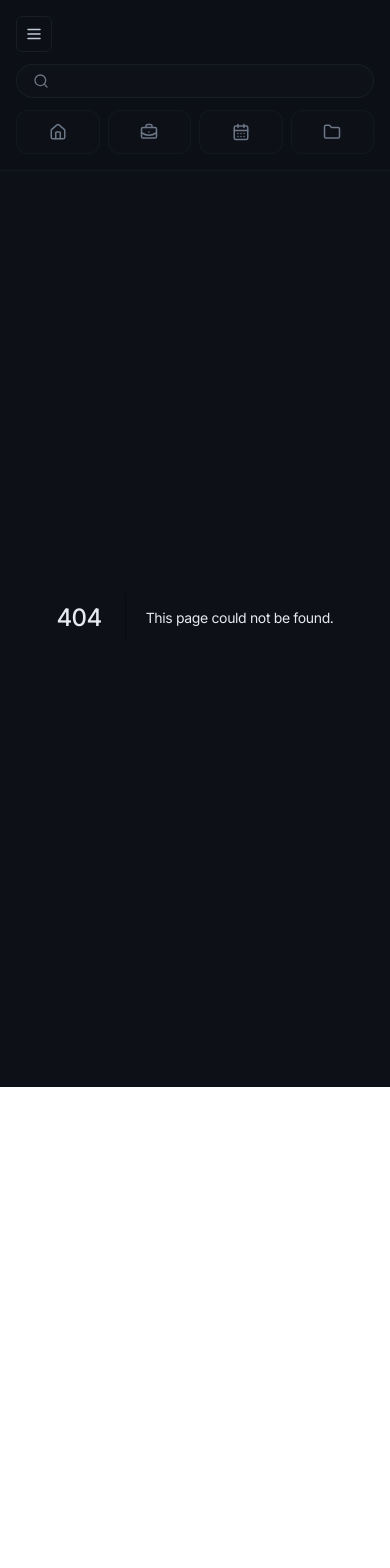
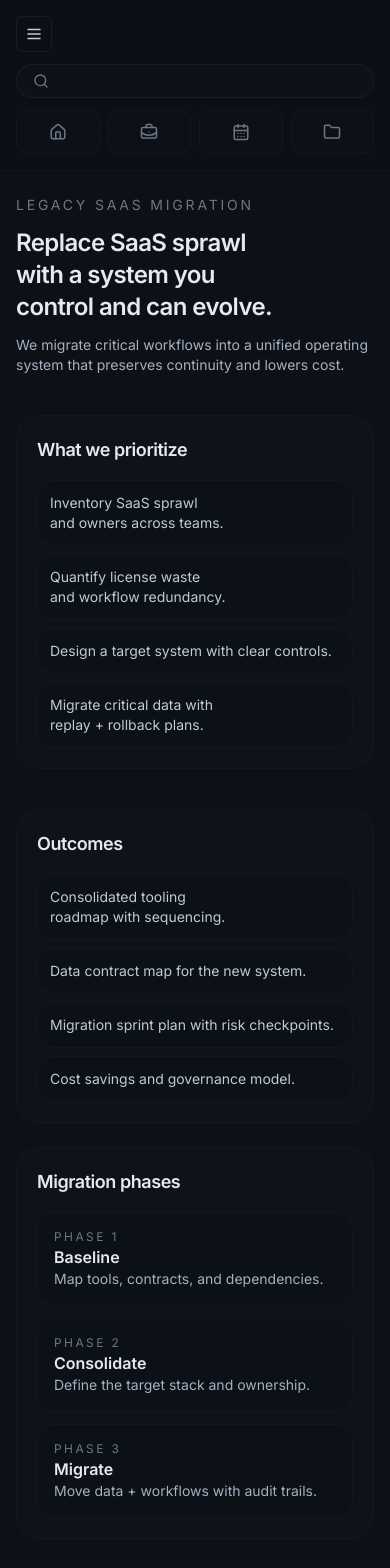
Before and after one commit to paulmalmquist/Consulting_site, a Next.js app: page /legacy-saas-migration in a window 390 px wide. Before the commit this address had no page. Shown: the top 1568 px of the page. Before the commit the page ends 1087 px from the top, so only its background shows below. Built offline with nearby package versions, Linux system fonts and the light colour scheme.

Commit message:
Improve mobile capability navigation

```diff
--- /dev/null
+++ b/app/ai-concierge/page.tsx
@@ -0,0 +1,91 @@
+import Link from 'next/link';
+
+const focusAreas = [
+  'Frontline enablement for faster response + resolution.',
+  'Executive copilots for recurring reporting and briefs.',
+  'Knowledge retrieval across SOPs, tickets, and contracts.',
+  'AI guardrails that keep answers audit-ready.'
+];
+
+const deliverables = [
+  'Priority use-case shortlist with ROI estimate.',
+  'Data readiness checklist and redaction plan.',
+  'Prototype concierge flows (chat + email).',
+  'Governance model for prompt, tool, and policy updates.'
+];
+
+const steps = [
+  { title: 'Discover', detail: 'Interview stakeholders + review workflows.' },
+  { title: 'Design', detail: 'Map concierge flows and data contracts.' },
+  { title: 'Pilot', detail: 'Launch a scoped concierge in 3-4 weeks.' }
+];
+
+export default function AIConciergePage() {
+  return (
+    <div className="space-y-10 sm:space-y-12">
+      <section className="space-y-3 sm:space-y-4">
+        <p className="text-sm uppercase tracking-[0.2em] text-slate-400">AI Concierge</p>
+        <h1 className="text-2xl font-semibold tracking-tight text-white sm:text-3xl md:text-4xl">
+          Bring practical AI into the workflows your teams already live in.
+        </h1>
+        <p className="text-sm text-slate-300 sm:text-base">
+          We design a concierge layer that boosts speed, accuracy, and control without replacing your systems.
+        </p>
+      </section>
+
+      <section className="rounded-3xl border border-slate-800/70 bg-slate-900/60 p-5 sm:p-6">
+        <h2 className="text-lg font-semibold text-white sm:text-xl">Where the concierge fits</h2>
+        <ul className="mt-4 space-y-2 text-sm text-slate-200">
+          {focusAreas.map((item) => (
+            <li key={item} className="rounded-2xl border border-slate-800/70 bg-slate-950/40 p-3">
+              {item}
+            </li>
+          ))}
+        </ul>
+      </section>
+
+      <section className="grid gap-6 lg:grid-cols-[1.1fr_0.9fr]">
+        <div className="rounded-3xl border border-slate-800/70 bg-slate-900/60 p-5 sm:p-6">
+          <h2 className="text-lg font-semibold text-white sm:text-xl">What you receive</h2>
+          <ul className="mt-4 space-y-2 text-sm text-slate-200">
+            {deliverables.map((item) => (
+              <li key={item} className="rounded-2xl border border-slate-800/70 bg-slate-950/40 p-3">
+                {item}
+              </li>
+            ))}
+          </ul>
+        </div>
+        <div className="rounded-3xl border border-slate-800/70 bg-slate-900/60 p-5 sm:p-6">
+          <h2 className="text-lg font-semibold text-white sm:text-xl">Engagement flow</h2>
+          <div className="mt-4 space-y-3">
+            {steps.map((step, index) => (
+              <div
+                key={step.title}
+                className="rounded-2xl border border-slate-800/70 bg-slate-950/40 p-4"
+              >
+                <p className="text-xs uppercase tracking-[0.2em] text-slate-400">Step {index + 1}</p>
+                <p className="text-base font-semibold text-white">{step.title}</p>
+                <p className="text-sm text-slate-300">{step.detail}</p>
+              </div>
+            ))}
+          </div>
+        </div>
+      </section>
+
+      <section className="rounded-3xl border border-slate-700/80 bg-slate-900/70 p-6 sm:p-8">
+        <div className="flex flex-col gap-4 md:flex-row md:items-center md:justify-between">
+          <div className="space-y-2">
+            <h2 className="text-xl font-semibold text-white sm:text-2xl">Ready for an AI concierge pilot?</h2>
+            <p className="text-sm text-slate-300 sm:text-base">We can scope a pilot in one working session.</p>
+          </div>
+          <Link
+            href="/contact"
+            className="rounded-full border border-cyan-300/40 bg-slate-900/70 px-6 py-3 text-sm font-semibold text-cyan-100 transition hover:border-cyan-200/60 hover:bg-cyan-200/10 focus-visible:outline-none focus-visible:ring-2 focus-visible:ring-cyan-200/70 focus-visible:ring-offset-2 focus-visible:ring-offset-slate-950"
+          >
+            Request an AI Concierge pilot
+          </Link>
+        </div>
+      </section>
+    </div>
+  );
+}
--- /dev/null
+++ b/app/legacy-saas-migration/page.tsx
@@ -0,0 +1,91 @@
+import Link from 'next/link';
+
+const priorities = [
+  'Inventory SaaS sprawl and owners across teams.',
+  'Quantify license waste and workflow redundancy.',
+  'Design a target system with clear controls.',
+  'Migrate critical data with replay + rollback plans.'
+];
+
+const outcomes = [
+  'Consolidated tooling roadmap with sequencing.',
+  'Data contract map for the new system.',
+  'Migration sprint plan with risk checkpoints.',
+  'Cost savings and governance model.'
+];
+
+const phases = [
+  { title: 'Baseline', detail: 'Map tools, contracts, and dependencies.' },
+  { title: 'Consolidate', detail: 'Define the target stack and ownership.' },
+  { title: 'Migrate', detail: 'Move data + workflows with audit trails.' }
+];
+
+export default function LegacySaaSMigrationPage() {
+  return (
+    <div className="space-y-10 sm:space-y-12">
+      <section className="space-y-3 sm:space-y-4">
+        <p className="text-sm uppercase tracking-[0.2em] text-slate-400">Legacy SaaS Migration</p>
+        <h1 className="text-2xl font-semibold tracking-tight text-white sm:text-3xl md:text-4xl">
+          Replace SaaS sprawl with a system you control and can evolve.
+        </h1>
+        <p className="text-sm text-slate-300 sm:text-base">
+          We migrate critical workflows into a unified operating system that preserves continuity and lowers cost.
+        </p>
+      </section>
+
+      <section className="rounded-3xl border border-slate-800/70 bg-slate-900/60 p-5 sm:p-6">
+        <h2 className="text-lg font-semibold text-white sm:text-xl">What we prioritize</h2>
+        <ul className="mt-4 space-y-2 text-sm text-slate-200">
+          {priorities.map((item) => (
+            <li key={item} className="rounded-2xl border border-slate-800/70 bg-slate-950/40 p-3">
+              {item}
+            </li>
+          ))}
+        </ul>
+      </section>
+
+      <section className="grid gap-6 lg:grid-cols-[1.1fr_0.9fr]">
+        <div className="rounded-3xl border border-slate-800/70 bg-slate-900/60 p-5 sm:p-6">
+          <h2 className="text-lg font-semibold text-white sm:text-xl">Outcomes</h2>
+          <ul className="mt-4 space-y-2 text-sm text-slate-200">
+            {outcomes.map((item) => (
+              <li key={item} className="rounded-2xl border border-slate-800/70 bg-slate-950/40 p-3">
+                {item}
+              </li>
+            ))}
+          </ul>
+        </div>
+        <div className="rounded-3xl border border-slate-800/70 bg-slate-900/60 p-5 sm:p-6">
+          <h2 className="text-lg font-semibold text-white sm:text-xl">Migration phases</h2>
+          <div className="mt-4 space-y-3">
+            {phases.map((phase, index) => (
+              <div
+                key={phase.title}
+                className="rounded-2xl border border-slate-800/70 bg-slate-950/40 p-4"
+              >
+                <p className="text-xs uppercase tracking-[0.2em] text-slate-400">Phase {index + 1}</p>
+                <p className="text-base font-semibold text-white">{phase.title}</p>
+                <p className="text-sm text-slate-300">{phase.detail}</p>
+              </div>
+            ))}
+          </div>
+        </div>
+      </section>
+
+      <section className="rounded-3xl border border-slate-700/80 bg-slate-900/70 p-6 sm:p-8">
+        <div className="flex flex-col gap-4 md:flex-row md:items-center md:justify-between">
+          <div className="space-y-2">
+            <h2 className="text-xl font-semibold text-white sm:text-2xl">Ready to map the migration?</h2>
+            <p className="text-sm text-slate-300 sm:text-base">We can identify the first migration wave quickly.</p>
+          </div>
+          <Link
+            href="/contact"
+            className="rounded-full border border-cyan-300/40 bg-slate-900/70 px-6 py-3 text-sm font-semibold text-cyan-100 transition hover:border-cyan-200/60 hover:bg-cyan-200/10 focus-visible:outline-none focus-visible:ring-2 focus-visible:ring-cyan-200/70 focus-visible:ring-offset-2 focus-visible:ring-offset-slate-950"
+          >
+            Plan a migration session
+          </Link>
+        </div>
+      </section>
+    </div>
+  );
+}
--- a/app/operational-assessment/page.tsx
+++ b/app/operational-assessment/page.tsx
@@ -94,16 +94,18 @@ const StepIcon = ({ step }: { step: string }) => {
 
 export default function OperationalAssessmentPage() {
   return (
-    <div className="space-y-12">
-      <section className="space-y-4">
+    <div className="space-y-10 sm:space-y-12">
+      <section className="space-y-3 sm:space-y-4">
         <p className="text-sm uppercase tracking-[0.2em] text-slate-400">Operational Assessment</p>
-        <h1 className="text-3xl font-semibold tracking-tight text-white md:text-4xl">
+        <h1 className="text-2xl font-semibold tracking-tight text-white sm:text-3xl md:text-4xl">
           Find the friction, quantify it, and replace it with traceable execution.
         </h1>
-        <p className="text-sm text-slate-300">A fast audit of motion, tools, and data contracts.</p>
+        <p className="text-sm text-slate-300 sm:text-base">
+          A fast audit of motion, tooling, and data contracts.
+        </p>
       </section>
 
-      <section className="rounded-3xl border border-slate-800/70 bg-slate-900/60 p-6">
+      <section className="rounded-3xl border border-slate-800/70 bg-slate-900/60 p-5 sm:p-6">
         <div className="grid gap-4 sm:grid-cols-2 lg:grid-cols-4">
           {steps.map((step, index) => (
             <div
@@ -132,8 +134,8 @@ export default function OperationalAssessmentPage() {
       </section>
 
       <section className="grid gap-6 lg:grid-cols-[1.1fr_0.9fr]">
-        <div className="rounded-3xl border border-slate-800/70 bg-slate-900/60 p-6">
-          <h2 className="text-xl font-semibold text-white">What you get</h2>
+        <div className="rounded-3xl border border-slate-800/70 bg-slate-900/60 p-5 sm:p-6">
+          <h2 className="text-lg font-semibold text-white sm:text-xl">What you get</h2>
           <ul className="mt-4 space-y-2 text-sm text-slate-200">
             {whatYouGet.map((item) => (
               <li key={item} className="rounded-2xl border border-slate-800/70 bg-slate-950/40 p-3">
@@ -142,8 +144,8 @@ export default function OperationalAssessmentPage() {
             ))}
           </ul>
         </div>
-        <div className="rounded-3xl border border-slate-800/70 bg-slate-900/60 p-6">
-          <h2 className="text-xl font-semibold text-white">Outputs</h2>
+        <div className="rounded-3xl border border-slate-800/70 bg-slate-900/60 p-5 sm:p-6">
+          <h2 className="text-lg font-semibold text-white sm:text-xl">Outputs</h2>
           <ul className="mt-4 space-y-2 text-sm text-slate-200">
             {outputs.map((item) => (
               <li key={item} className="rounded-2xl border border-slate-800/70 bg-slate-950/40 p-3">
@@ -154,11 +156,11 @@ export default function OperationalAssessmentPage() {
         </div>
       </section>
 
-      <section className="rounded-3xl border border-slate-700/80 bg-slate-900/70 p-8">
+      <section className="rounded-3xl border border-slate-700/80 bg-slate-900/70 p-6 sm:p-8">
         <div className="flex flex-col gap-4 md:flex-row md:items-center md:justify-between">
           <div className="space-y-2">
-            <h2 className="text-2xl font-semibold text-white">Ready to scope the assessment?</h2>
-            <p className="text-sm text-slate-300">We can start with a 30-minute working session.</p>
+            <h2 className="text-xl font-semibold text-white sm:text-2xl">Ready to scope the assessment?</h2>
+            <p className="text-sm text-slate-300 sm:text-base">We can start with a 30-minute working session.</p>
           </div>
           <Link
             href="/contact"
--- a/components/home/CapabilityScrollPanels.tsx
+++ b/components/home/CapabilityScrollPanels.tsx
@@ -26,11 +26,13 @@ const PANEL_CONTENT: Record<string, Omit<CapabilityPanel, 'title'>> = {
   },
   'AI Concierge': {
     sentence: 'Turn new AI capabilities into practical operating advantages.',
-    graphic: 'signal'
+    graphic: 'signal',
+    href: '/ai-concierge'
   },
   'Legacy SaaS Migration': {
     sentence: 'Consolidate costly SaaS sprawl into an internal system you control.',
-    graphic: 'merge'
+    graphic: 'merge',
+    href: '/legacy-saas-migration'
   }
 };
 
@@ -162,17 +164,15 @@ export function CapabilityScrollPanels({ items }: CapabilityScrollPanelsProps) {
               data-panel-index={index}
               className="nv-snap-panel"
             >
-              {panel.href ? (
-                <Link
-                  href={panel.href}
-                  className="group block w-full rounded-[1.75rem] focus-visible:outline-none focus-visible:ring-2 focus-visible:ring-cyan-200/70 focus-visible:ring-offset-2 focus-visible:ring-offset-slate-950"
-                  aria-label={`Learn more about ${panel.title}`}
-                >
-                  {panelContent}
-                </Link>
-              ) : (
-                panelContent
-              )}
+              {/* Previously only one panel had an href, leaving other cards non-interactive on mobile taps. */}
+              {/* Wrap the full panel in a Link so the entire card area is a reliable tap target. */}
+              <Link
+                href={panel.href ?? '#'}
+                className="group block w-full rounded-[1.75rem] focus-visible:outline-none focus-visible:ring-2 focus-visible:ring-cyan-200/70 focus-visible:ring-offset-2 focus-visible:ring-offset-slate-950 touch-manipulation cursor-pointer"
+                aria-label={`Learn more about ${panel.title}`}
+              >
+                {panelContent}
+              </Link>
             </article>
           );
         })}
```
